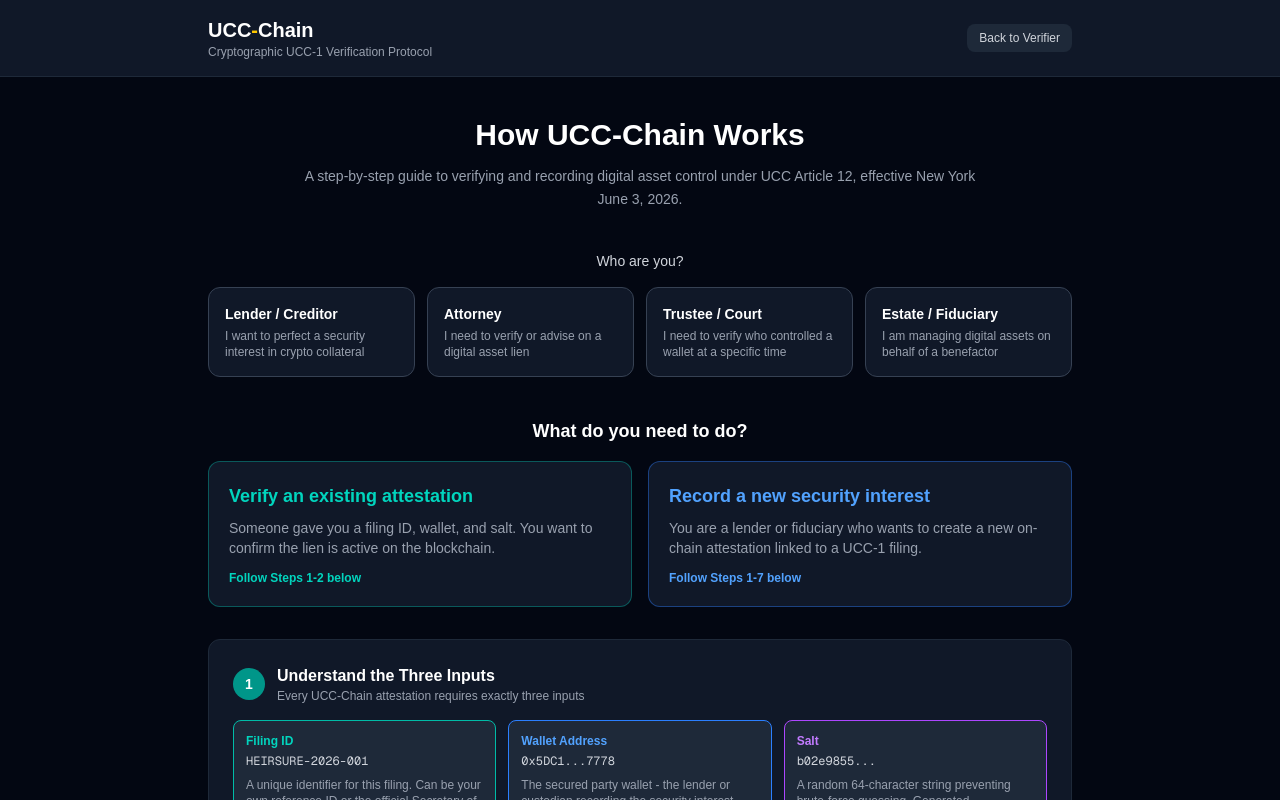
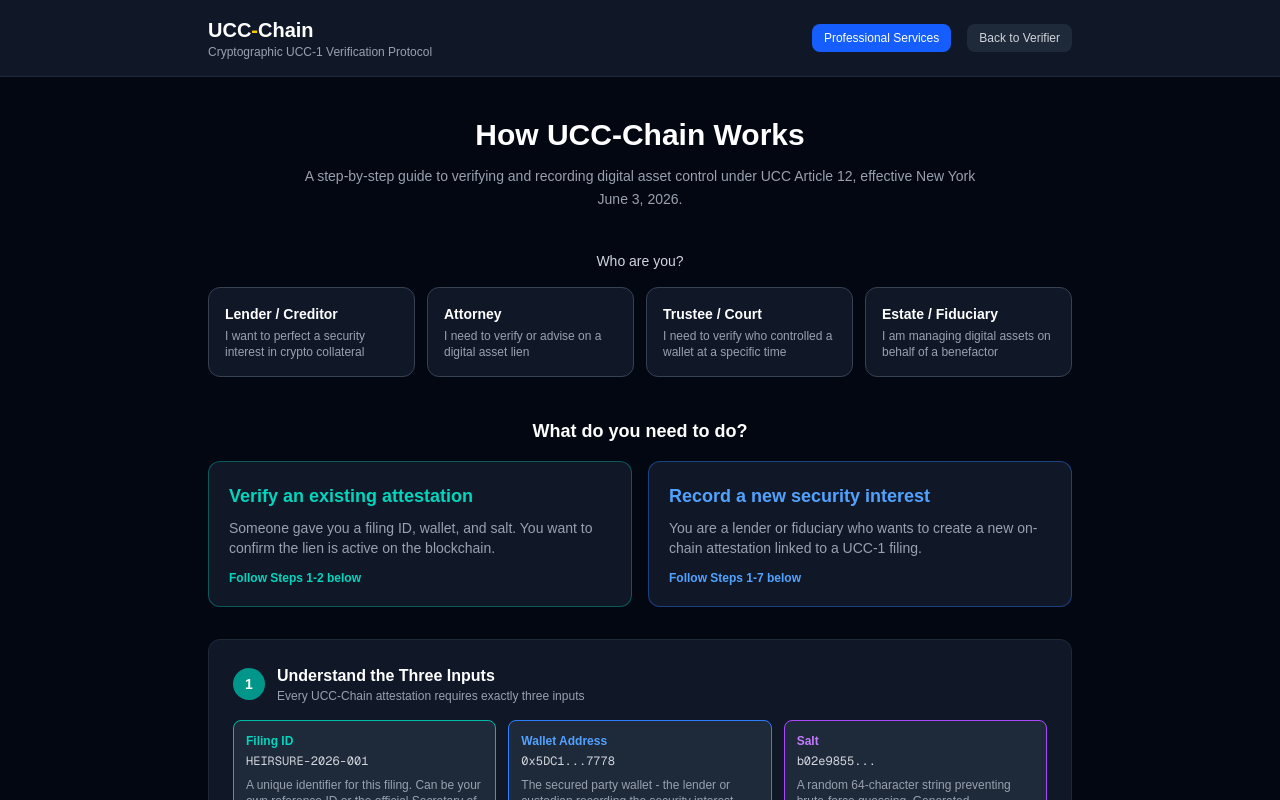
Before and after one commit to heirsure-cyber/UCC-Chain-Dev, a Next.js app in the folder frontend/: page /guide in a window 1280 px wide. Shown: the top 800 px of the page. Built offline with nearby package versions, Linux system fonts and the light colour scheme.

Commit message:
Week 5: Fix API with unrestricted Alchemy key + add Professional Services link

```diff
--- a/frontend/app/api/verify/route.ts
+++ b/frontend/app/api/verify/route.ts
@@ -1,8 +1,8 @@
 import { NextRequest, NextResponse } from 'next/server';
 import { createHash } from 'crypto';
 
-// Server-side API key (unrestricted for Vercel → Alchemy calls)
-const ALCHEMY_API_KEY = "rCohxDS16fTe86KU1wDMVt0TXHGaO9Ow";
+// Server-side unrestricted API key for Vercel → Alchemy calls
+const ALCHEMY_API_KEY = "TxzPNxD1jxp2dk7Rovh-1";
 const ALCHEMY_RPC = `https://polygon-mainnet.g.alchemy.com/v2/${ALCHEMY_API_KEY}`;
 const REGISTRY_CONTRACT = "0xC17def4DF914b016D60500Cb9C459c3eAf6469Ff";
 
--- a/frontend/app/guide/page.tsx
+++ b/frontend/app/guide/page.tsx
@@ -27,9 +27,13 @@ export default function GuidePage() {
     estate: "As a fiduciary, you can document custody arrangements under UCC Section 12-105(e) acknowledging custodian framework.",
   };
 
+  const scrollToServices = () => {
+    document.getElementById('services')?.scrollIntoView({ behavior: 'smooth' });
+  };
+
   return (
     <main className="min-h-screen bg-gray-950 text-white">
-      <header className="border-b border-gray-800 bg-gray-900">
+      <header className="border-b border-gray-800 bg-gray-900 sticky top-0 z-50">
         <div className="max-w-4xl mx-auto px-4 py-4 flex items-center justify-between">
           <div>
             <a href="/" className="text-xl font-bold text-white hover:text-yellow-400 transition-colors">
@@ -37,9 +41,16 @@ export default function GuidePage() {
             </a>
             <p className="text-xs text-gray-400">Cryptographic UCC-1 Verification Protocol</p>
           </div>
-          <a href="/" className="text-xs px-3 py-1.5 bg-gray-800 hover:bg-gray-700 text-gray-300 rounded-lg transition-colors">
-            Back to Verifier
-          </a>
+          <div className="flex items-center gap-4">
+            <button
+              onClick={scrollToServices}
+              className="text-xs px-3 py-1.5 bg-blue-600 hover:bg-blue-700 text-white rounded-lg transition-colors">
+              Professional Services
+            </button>
+            <a href="/" className="text-xs px-3 py-1.5 bg-gray-800 hover:bg-gray-700 text-gray-300 rounded-lg transition-colors">
+              Back to Verifier
+            </a>
+          </div>
         </div>
       </header>
 
@@ -390,7 +401,7 @@ Metadata at [YOUR_METADATA_URL].`}
         </div>
 
         {/* Services section */}
-        <div className="mt-12 pt-8 border-t border-gray-800">
+        <div id="services" className="mt-12 pt-8 border-t border-gray-800 scroll-mt-20">
           <div className="text-center mb-8">
             <h2 className="text-2xl font-bold mb-2">Professional Verification Services</h2>
             <p className="text-gray-400 text-sm max-w-2xl mx-auto">
```
